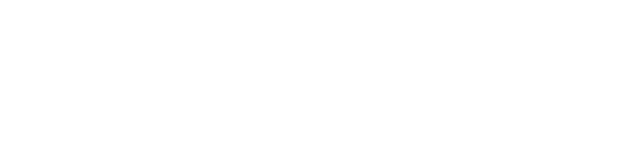
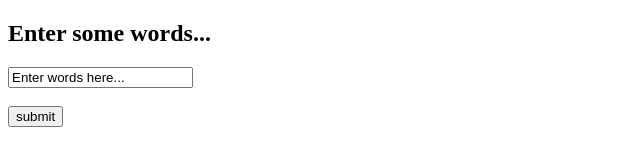
Before and after one commit to JinxXP/n200summer2023, a plain HTML site: page Array Computation Exercises/bad word/html/bad.html in a window 1280 px wide. Shown: the whole page, without its empty margins (0-640 px from the left). Drawn offline with Linux system fonts and the light colour scheme.

Commit message:
Update bad.html

```diff
--- a/Array Computation Exercises/bad word/html/bad.html
+++ b/Array Computation Exercises/bad word/html/bad.html
@@ -15,6 +15,12 @@
         <script src="../js/bad.js"></script> <!-- JS file -->
 </head>
 <body>
+    <h2>Enter some words...</h2>
+    <input type="text" value="Enter words here..." id="input"/>    <!-- input field-->
 
+<div id="output"></div>
+<br>
+
+    <input type="button" value="submit" onclick="checkWords()"/>     <!--submit button-->
 </body>
 </html>
```
